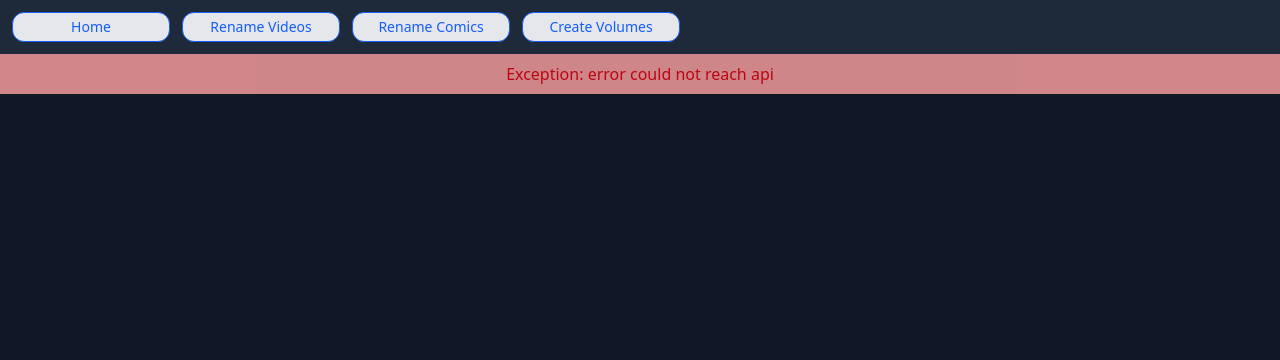
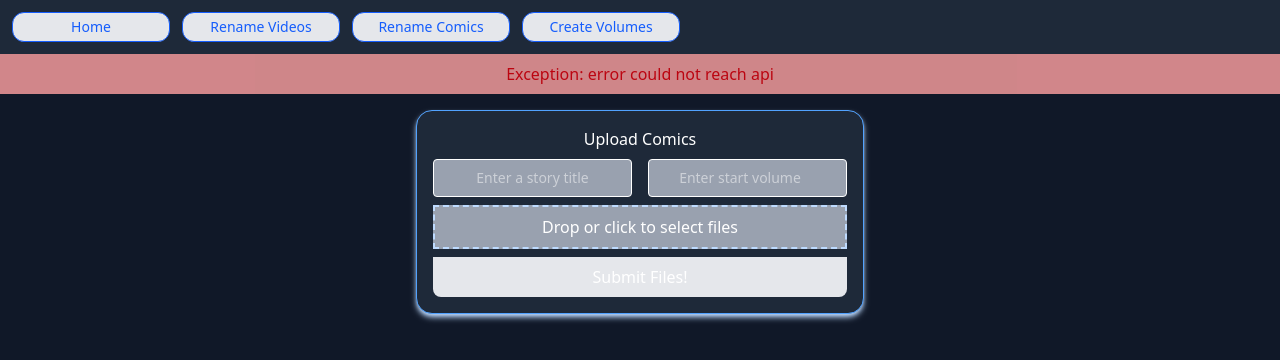
Before and after one commit to richard-chan-0/media-dashboard, a React (Vite) app: page /rename/comics in a window 1280 px wide. Shown: the top 360 px of the page. Built offline with nearby package versions, Linux system fonts and the light colour scheme; no server answers.

Commit message:
add progress bar and update title

```diff
--- a/src/app/pages/rename.tsx
+++ b/src/app/pages/rename.tsx
@@ -94,7 +94,7 @@ const RenamePageWrapper = ({ mediaType }: RenamePageProps) => {
         <RenameProvider>
             <RenamePage mediaType={mediaType} />
         </RenameProvider>
-    )
-}
+    );
+};
 
 export default RenamePageWrapper;
--- a/src/app/pages/stages/forms/RenameComicsForm.tsx
+++ b/src/app/pages/stages/forms/RenameComicsForm.tsx
@@ -1,4 +1,4 @@
-import { useState } from "react";
+import React, { useState } from "react";
 import { postForm } from "../../../lib/api";
 import { useDropzone } from "react-dropzone";
 import {
@@ -6,41 +6,43 @@ import {
     inputStartVolumeMessage,
     inputStoryNameMessage,
     mediaLink,
+    no_api_error,
 } from "../../../lib/constants";
 import theme from "../../../lib/theme";
 import { processApiResponseToNameChange } from "../../../lib/api";
 import FileListUploadPreview from "../../../lib/components/NameChangeList";
 import FormContainer from "./FormContainer";
 import FormInput from "../../../lib/components/FormInput";
+import ProgressBar from "../../../lib/components/ProgressBar";
+import { useRename } from "../../hooks/useRename";
 
 type RenameVideosFormProps = {
-    setNameChanges: CallableFunction;
-    setError: CallableFunction;
+    stageDispatcher: React.ActionDispatch<[action: string]>;
 };
 
-const RenameComicsForm = ({
-    setNameChanges,
-    setError,
-}: RenameVideosFormProps) => {
+const RenameComicsForm = ({ stageDispatcher }: RenameVideosFormProps) => {
     const [storyName, setStoryName] = useState("");
     const [startVolume, setStartVolume] = useState("");
     const [volumeFiles, setVolumeFiles] = useState<File[]>([]);
+    const [isUploading, setIsUploading] = useState(false);
+    const [uploadPercent, setUploadPercent] = useState(0);
+    const { dispatch } = useRename();
 
     const { getRootProps, getInputProps } = useDropzone({
         onDrop: (acceptedFiles) => {
             setVolumeFiles(acceptedFiles);
-            setError("");
-            setNameChanges({ changes: [] });
+            dispatch({ type: "CLEAR_ERROR" });
+            dispatch({ type: "CLEAR_NAME_CHANGES" });
         },
     });
 
     const handleSubmit = async () => {
         if (!mediaLink) {
-            setError("can't find api link");
+            dispatch({ type: "SET_ERROR", payload: no_api_error });
             return;
         }
         if (!storyName) {
-            setError("story title is required");
+            dispatch({ type: "SET_ERROR", payload: "story title is required" });
             return;
         }
 
@@ -48,19 +50,32 @@ const RenameComicsForm = ({
         formData.append("comic_name", storyName);
         formData.append("start_number", startVolume);
         volumeFiles.forEach((file) => formData.append("files", file));
-        const response = await postForm(`${mediaLink}/rename/comics`, formData);
+        setIsUploading(true);
+        const response = await postForm(
+            `${mediaLink}/rename/comics`,
+            formData,
+            setUploadPercent,
+        );
         if (response?.error) {
-            setError(response.error);
+            dispatch({ type: "SET_ERROR", payload: response.error });
         } else {
             const processedResponse = processApiResponseToNameChange(response);
-            setNameChanges(processedResponse);
+            dispatch({ type: "SET_NAME_CHANGES", payload: processedResponse });
+            stageDispatcher("next");
         }
         setStoryName("");
         setVolumeFiles([]);
+        setIsUploading(false);
+        setUploadPercent(0);
     };
 
     return (
-        <FormContainer size={3} containerStyle="flex flex-col gap-2">
+        <FormContainer
+            formTitle="Upload Comics"
+            size={3}
+            containerStyle="flex flex-col gap-2"
+        >
+            <div className="flex justify-between gap-4">
                 <FormInput
                     type="text"
                     inputValue={storyName}
@@ -73,6 +88,8 @@ const RenameComicsForm = ({
                     setInputValue={setStartVolume}
                     placeholder={inputStartVolumeMessage}
                 />
+            </div>
+
             <div
                 {...getRootProps()}
                 className={`border-dashed border-2 border-blue-200 ${theme.appSecondaryColor}  hover:bg-blue-200 active:bg-blue-300 p-2 text-center cursor-pointer`}
@@ -90,6 +107,11 @@ const RenameComicsForm = ({
             >
                 Submit Files!
             </button>
+            <ProgressBar
+                isInProgress={isUploading}
+                progressPercent={uploadPercent}
+                progressLabel="Uploading..."
+            />
         </FormContainer>
     );
 };
--- a/src/app/pages/stages/forms/RenameVideosForm.tsx
+++ b/src/app/pages/stages/forms/RenameVideosForm.tsx
@@ -68,7 +68,7 @@ const RenameVideosForm = ({ stageDispatcher }: RenameVideosFormProps) => {
 
     return (
         <FormContainer
-            formTitle="Upload Files"
+            formTitle="Upload Videos"
             size={3}
             containerStyle="flex flex-col gap-2 items-center"
             isBorderEnabled={true}
--- a/src/app/pages/stages/upload.tsx
+++ b/src/app/pages/stages/upload.tsx
@@ -1,5 +1,5 @@
 import RenameVideosForm from "./forms/RenameVideosForm";
-// import RenameComicsForm from "./forms/RenameComicsForm";
+import RenameComicsForm from "./forms/RenameComicsForm";
 
 type RenameUploadStageProps = {
     mediaType: string;
@@ -15,10 +15,7 @@ const RenameUploadStage = ({
             case "videos":
                 return <RenameVideosForm stageDispatcher={stageDispatcher} />;
             case "comics":
-                return (
-                    // <RenameComicsForm />
-                    <></>
-                );
+                return <RenameComicsForm stageDispatcher={stageDispatcher} />;
 
             default:
                 return <></>;
```
Lines whose indentation alone changed are shown as unchanged.
